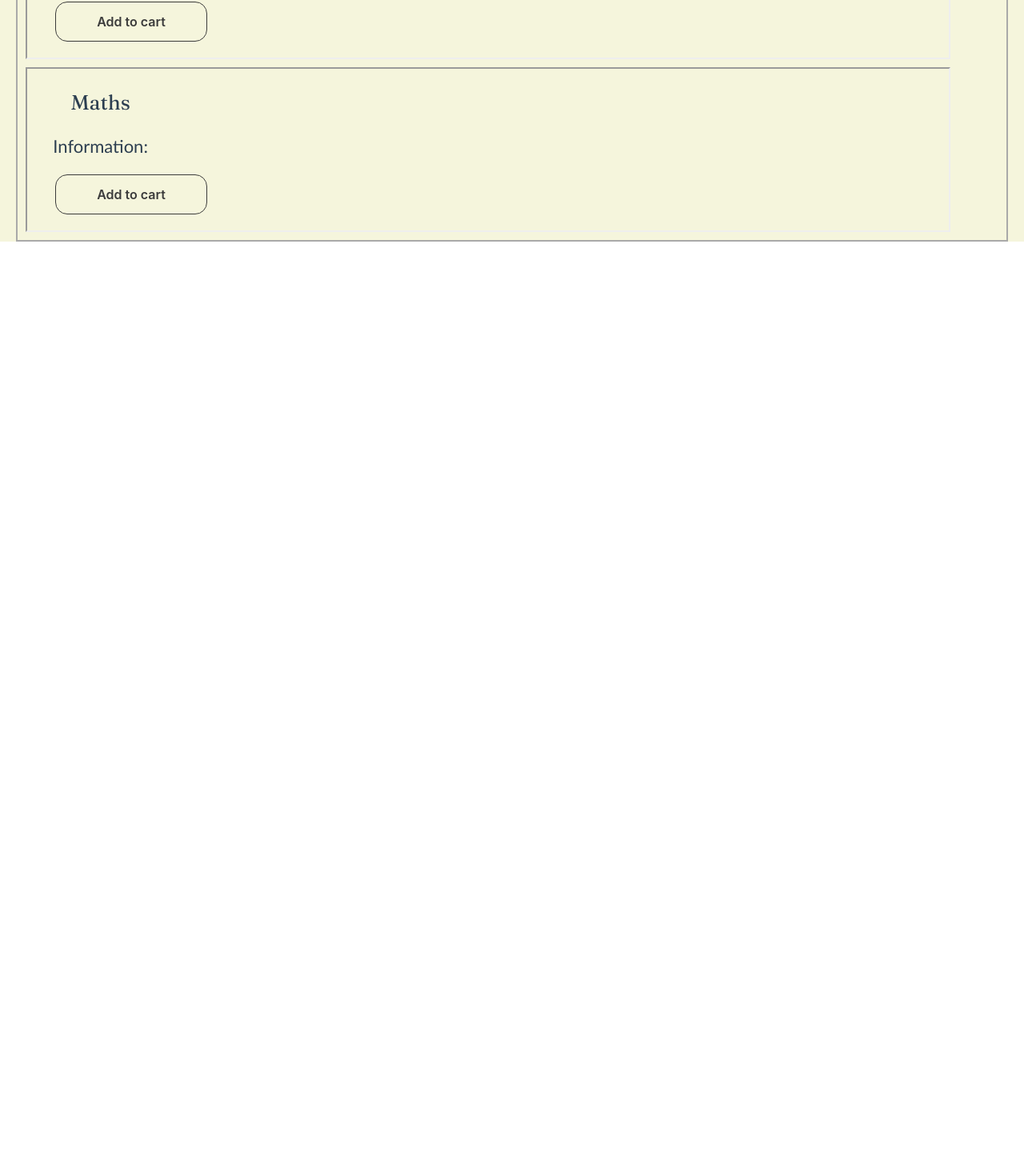
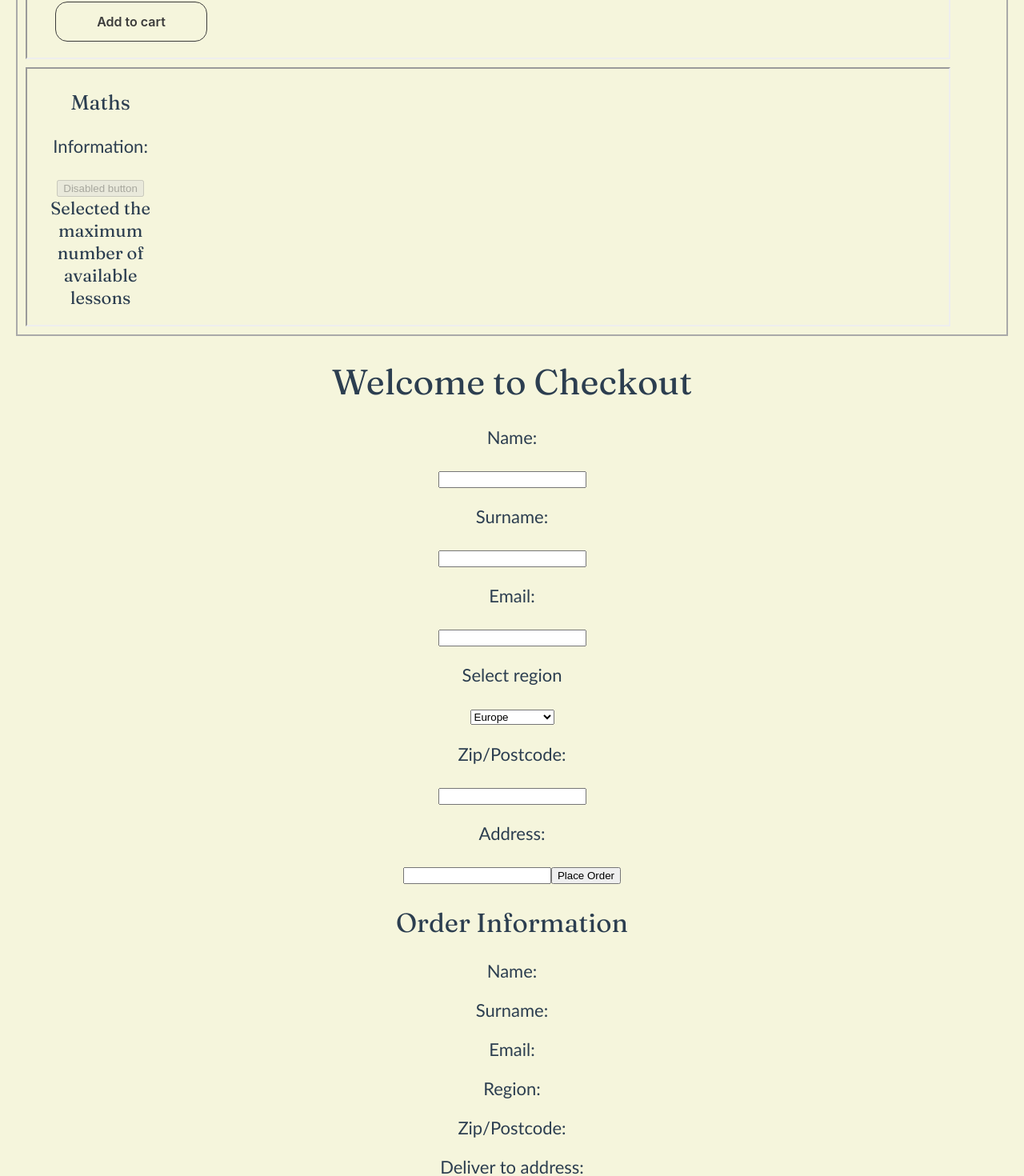
Before and after one commit to noormmd/Lessons-Ecommerce-Website, a Vue app: page / in a window 1280 px wide. Shown: the part 669-2139 px from the top of the page at 80% size. Before the commit the page ends 983 px from the top, so only its background shows below. Built offline with nearby package versions, Linux system fonts and the light colour scheme.

Commit message:
Created cart functionality containing checkout forms with user input fields for order details

```diff
--- a/package.json
+++ b/package.json
@@ -11,9 +11,13 @@
   "dependencies": {
     "body-parser": "^1.20.3",
     "core-js": "^3.8.3",
+    "cors": "^2.8.5",
     "express": "^4.21.1",
     "express-session": "^1.18.1",
     "lodash": "^4.17.21",
+    "mongodb": "^6.10.0",
+    "morgan": "^1.10.0",
+    "properties-reader": "^2.3.0",
     "vue": "^3.2.13"
   },
   "devDependencies": {
--- a/src/App.vue
+++ b/src/App.vue
@@ -12,7 +12,7 @@
 
     <!--
       <header>
-        To add header using vue.js
+        Header using vue.js
         <h1 v-text="Coursework1Website"></h1>
       </header>
     -->
@@ -20,7 +20,9 @@
 
   <main>
     <!-- Cart -->
-    <a id="cart"><img alt="Cart" id="carticon" src="../public/cart-icon.png"> {{ NOfItemsInCart }} </a>
+    <a @click="toggleCart" id="cart"><img alt="Cart" id="carticon" src="../public/cart-icon.png"> {{ NOfItemsInCart }} </a>
+    <!--Function to show cart-->
+<!--<div v-if="cart">-->
 
     <!-- Search functionality via to do list workshop-->
     <div id="SearchFunctionality">
@@ -34,6 +36,9 @@
         <p>Information: </p>
         <!--When clicked on, will add 1 lesson id to cart-->
         <button class="addToCartButton" value="Add to the Cart" @click="addToCart">Add to cart</button>
+        <!-- v-on:click - when button is clicked add to cart function is ran -->
+        <!-- v-show - when isAvailable is true the button will show, otherwise have added too many items to cart -->
+        <!-- v-show="isAvailable -->
       </div>
 
       <div id="Lesson2">
@@ -45,16 +50,91 @@
       <div id="Lesson3">
         <h3>Maths</h3>
         <p>Information: {{ lessons.description }}</p>
-        <button class="addToCartButton" value="Add to the Cart" @click="addToCart">Add to cart</button>
+        <button class="addToCartButton" value="Add to the Cart" v-if="isAvailable" @click="addToCart">Add to
+          cart</button>
+        <!-- IF ELSE CASE If you have added too many items, if else gets run
+         where button gets disabled and message shows -->
+        <div v-else>
+          <button disabled>
+            Disabled button
+          </button>
+          Selected the maximum number of available lessons
+        </div>
+
       </div>
+    </div>
 
-    </div>
   </main>
 
+  <!--
+</div>
+Show cart outside of main through cart if div
+<div v-else>
 
+  </div>
+-->
+
+<h1>Welcome to Checkout</h1>
+<p><!--Binding name with v-model-->
+  Name:
+</p>
+<input type="text" v-model="order.name">
+<!--V-model- Gets sent to order.name, binding element with order.name-->
+
+<p>Surname:</p>
+<input type="text" v-model="order.surname">
+
+<p>Email:</p>
+<input type="text" v-model="order.email">
+
+<!--Select button using v-model-->
+<p>Select region</p>
+<select v-model="order.region">
+  <option disabled>Select Region</option>
+  <option v-bind:value="order.region">Europe</option>
+  <option v-bind:value="order.region">USA</option>
+  <option v-bind:value="order.region">Asia</option>
+  <option v-bind:value="order.region">Middle East</option>
+  <option v-bind:value="order.region">Africa</option>
+</select>
+
+<p>Zip/Postcode:</p>
+<input type="text" v-model="order.postcode">
+
+<p>Address:</p>
+<input type="text" v-model="order.address">
+<!--Button for checking out-->
+<button v-on:click="submitCheckoutButton">Place Order</button>
+
+<h2> Order Information </h2>
+<p>Name: {{ order.name }}</p>
+<p>Surname: {{ order.surname }}</p>
+<p>Email: {{ order.email }}</p>
+<p>Region: {{ order.region }}</p>
+<p>Zip/Postcode: {{ order.postcode }}</p>
+<p>Deliver to address: {{ order.address }}</p>
+{{ order.lesson }}
+
+<!--
+using v-for without key
+If you don't need key
+<ol>
+  <li v-for="lesson in lessonCategories">{{lesson}}</li>
+</ol>
+-->
+
+<!-- Checkbox and Radio buttons for method.order
+<p><input type="checkbox" id="gift" value="true" v-model="order.gift">
+<label for="gift">Ship As Gift?</label></p>
+
+Radio gives the choices, if above is seleted as true, like home or business address
+<p><input type="radio" id="home" value="Home" v-model="order.method"></p>
+Can select default options in order with 'home' for method and false properties for gift
+-->
 </template>
 
 <script>
+
 //import { ref } from 'vue';
 
 export default {
@@ -65,31 +145,56 @@ export default {
     return {
       sitename: "Lessons Website",
       lessons: [
-        { id: 1001, title: "Geography", location: "Oxford", price: 100, description: "Geography lessons" },
-        { id: 1002, title: "English", location: "London", price: 100, description: "English lessons" },
-        { id: 1003, title: "Maths", location: "Cambridge", price: 100, description: "Math lessons" }
+        { id: 1001, title: "Geography", location: "Oxford", price: 100, description: "Geography lessons", availability: "5" },
+        { id: 1002, title: "English", location: "London", price: 100, description: "English lessons", availability: "5" },
+        { id: 1003, title: "Maths", location: "Cambridge", price: 100, description: "Math lessons", availability: "5" }
       ],
-      cart: []
+      cart: [],
+      lessonCategories: ['English', 'Maths', 'Science', 'Geography'],
+      order: { // order details, by default setting it to empty string
+        name: "",
+        surname: "",
+        email: "",
+        region: "",
+        postcode: "",
+        address: "",
+      },
+      lesson1: {
+        id: 1, title: "Geography", location: "Oxford", price: 100, description: "Geography lessons", availability: "5"
+      },
+      lesson2: {
+        id: 2, title: "English", location: "London", price: 100, description: "English lessons", availability: "5"
+      },
+      lesson3: {
+        id: 3, title: "Maths", location: "Cambridge", price: 100, description: "Math lessons", availability: "5"
+      }
     };
   },
-  /**
-    cart: {
-      0: 1001,
-      1: 1002,
-      2: 1003,
-      3: 1004
-    },
-    **/
 
   methods: {
+    // function to push the lesson id of product into cart
     //define lessonId
     addToCart(lessonId) {
       this.cart.push(lessonId);
+    },
+    //function runs when checkout button is pressed
+    //no parameters, call an alert that says congrats
+    submitCheckoutButton() {
+alert("Purchase successful, thank you for shopping with us")
     }
   },
   computed: {
+    // function to show number of items in cart
+    // by returning cart length (number of product ids)
     NOfItemsInCart() {
       return this.cart.length;
+    },
+    //total elements available in inventory are more than elements added to cart
+    isAvailable() {
+      // when total number of available elements have been added, button will be disabled
+      //for each item
+      return this.lessons.availability > this.NOfItemsInCart;
+      // if (this.cart.length) isEqual (this.lessons.availability)
     }
   }
 };
```
Also changed, not shown: express.js (+13 -0 lines), 2 other files (tests, documents, lock files or other folders).
